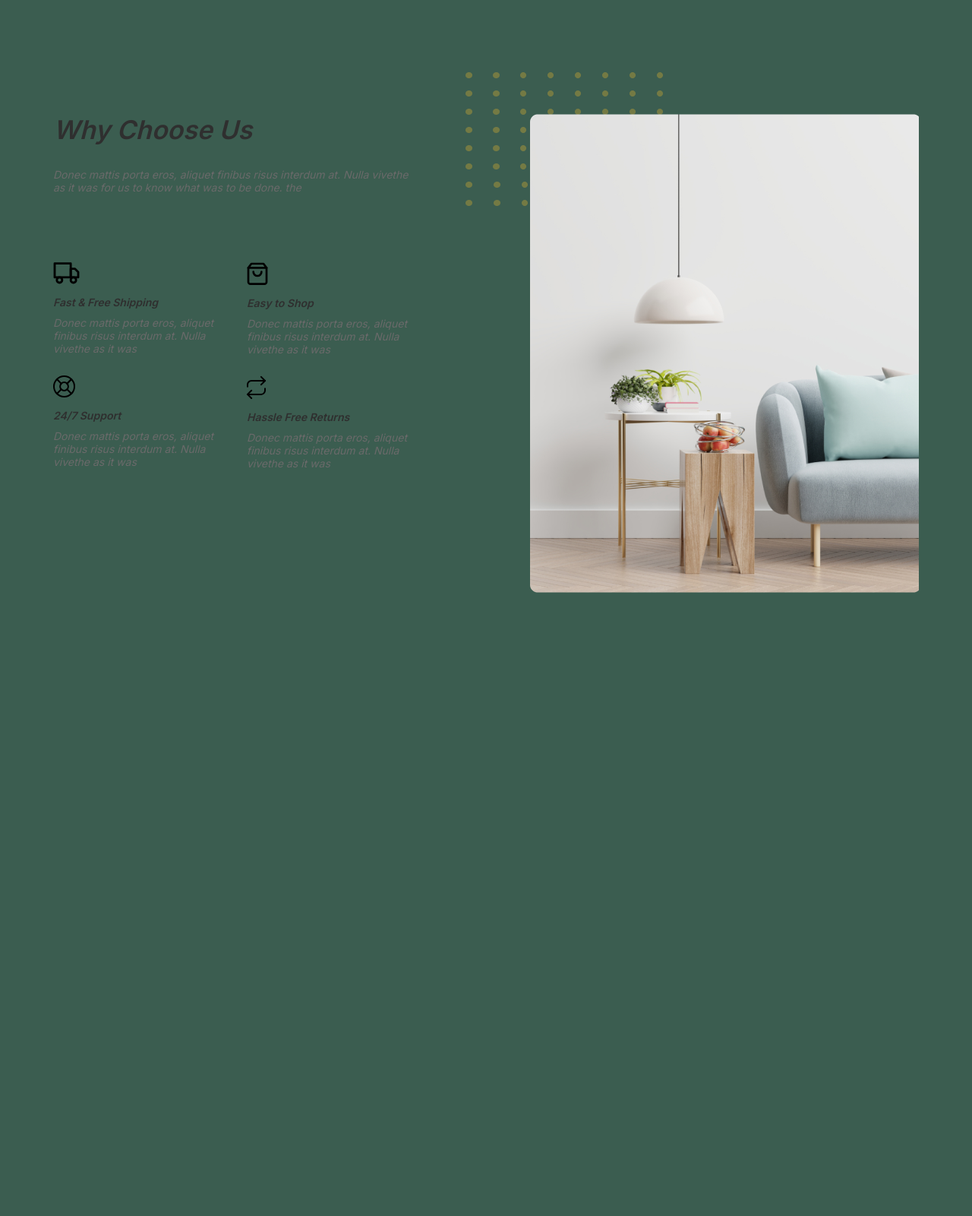
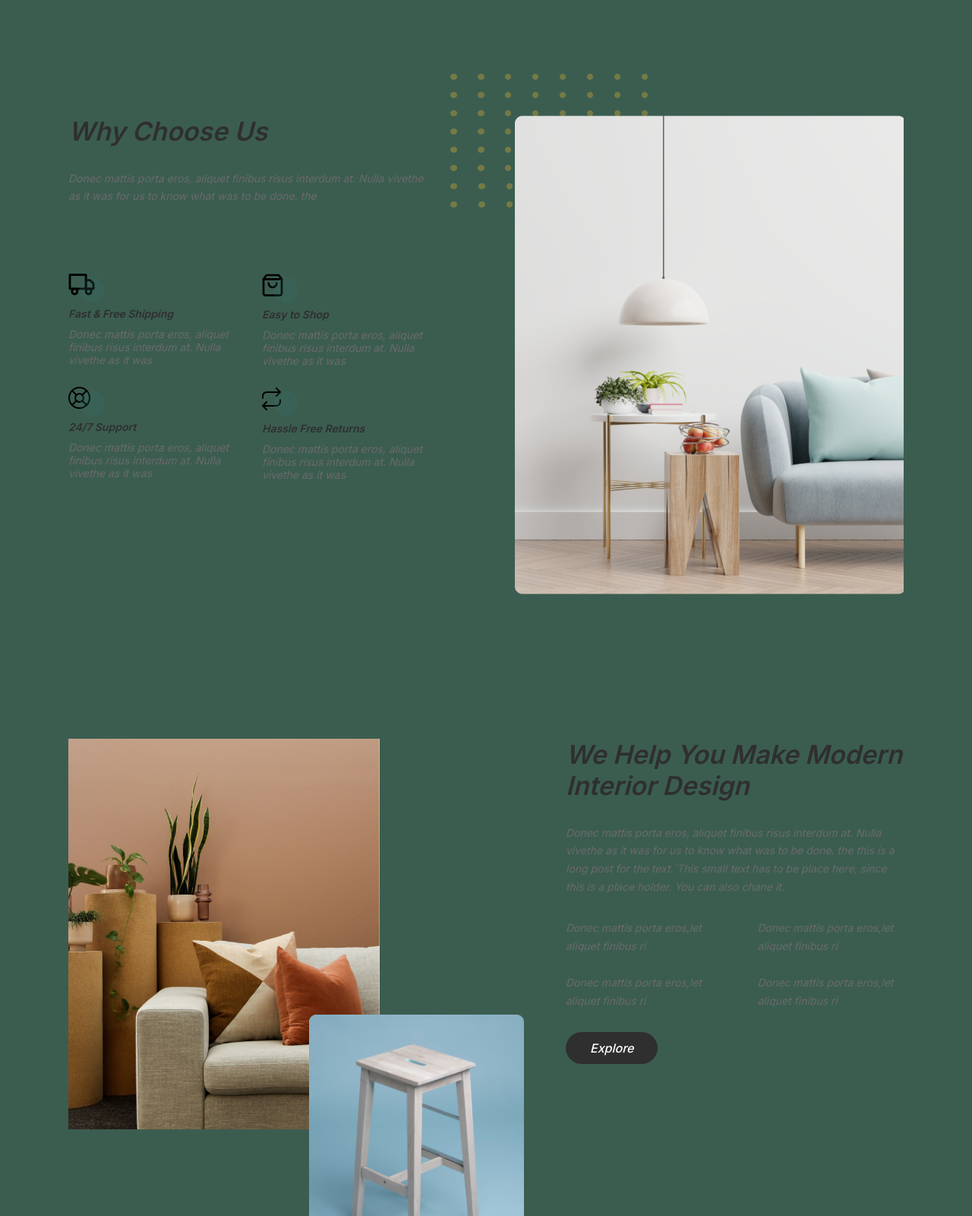
Before and after one commit to watermelonhater/Furni, a website built with Vite: page index.html in a window 1280 px wide. Shown: the part 1200-2800 px from the top of the page at 76% size. Before the commit the page ends 2170 px from the top, so only its background shows below. Built offline with nearby package versions, Linux system fonts and the light colour scheme.

Commit message:
second commit

```diff
--- a/index.html
+++ b/index.html
@@ -72,15 +72,15 @@
     <div class="container">
       <div class="products__inner">
         <div class="products__textbox">
-          <p class="products__title">
+          <h2 class="section__title">
             Crafted with excellent material.
-          </p>
-          <p class="products__text">
+          </h2>
+          <p class="section__text">
             Donec mattis porta eros, aliquet finibus risus interdum at. Nulla vivethe as it was for us to know what was
             to be done.
           </p>
           <div class="products__link">
-            <a href="#" class="products__link-inner">
+            <a href="#" class="grey-btn">
               Explore
             </a>
           </div>
@@ -128,16 +128,17 @@
       <div class="about__inner">
         <div class="about__content">
           <div class="about__textbox">
-            <h2 class="about__title">
+            <h2 class="section__title">
               Why Choose Us
             </h2>
-            <p class="about__subtitle">
+            <p class="section__text">
               Donec mattis porta eros, aliquet finibus risus interdum at. Nulla vivethe as it was for us to know what
               was to be done. the
             </p>
           </div>
           <div class="about__grid">
-            <div class="about__item">
+            <div class="about__item about__decor1">
+              <img src="src/images/about/circle-decor.svg" alt="decoration" class="about__circle1">
               <img src="src/images/about/1.svg" alt="about img" class="about__item-img">
               <p class="about__item-title">
                 Fast & Free Shipping
@@ -146,7 +147,8 @@
                 Donec mattis porta eros, aliquet finibus risus interdum at. Nulla vivethe as it was
               </p>
             </div>
-            <div class="about__item">
+            <div class="about__item about__decor2">
+              <img src="src/images/about/circle-decor.svg" alt="decoration" class="about__circle2">
               <img src="src/images/about/2.svg" alt="about img" class="about__item-img">
               <p class="about__item-title">
                 Easy to Shop
@@ -155,7 +157,8 @@
                 Donec mattis porta eros, aliquet finibus risus interdum at. Nulla vivethe as it was
               </p>
             </div>
-            <div class="about__item">
+            <div class="about__item about__decor3">
+              <img src="src/images/about/circle-decor.svg" alt="decoration" class="about__circle3">
               <img src="src/images/about/3.svg" alt="about img" class="about__item-img">
               <p class="about__item-title">
                 24/7 Support
@@ -164,7 +167,8 @@
                 Donec mattis porta eros, aliquet finibus risus interdum at. Nulla vivethe as it was
               </p>
             </div>
-            <div class="about__item">
+            <div class="about__item about__decor4">
+              <img src="src/images/about/circle-decor.svg" alt="decoration" class="about__circle4">
               <img src="src/images/about/4.svg" alt="about img" class="about__item-img">
               <p class="about__item-title">
                 Hassle Free Returns
@@ -182,6 +186,40 @@
       </div>
     </div>
   </section>
+  <section class="intro">
+    <div class="container">
+      <div class="intro__inner">
+        <div class="intro__decoration">
+          <img src="src/images/intro/1.png" alt="" class="intro__decor1">
+          <img src="src/images/intro/2.png" alt="" class="intro__decor2">
+          <img src="src/images/intro/3.png" alt="" class="intro__decor3">
+        </div>
+        <div class="intro__textbox">
+            <h2 class="section__title">
+              We help you make Modern Interior Design
+            </h2>
+            <p class="section__text intro__text">
+              Donec mattis porta eros, aliquet finibus risus interdum at. Nulla vivethe as it was for us to know what was to be done. the this is a long post for the text.`This small text has to be place here, since this is a place holder. You can also chane it.
+            </p>
+            <div class="intro__info">
+              <p class="intro__info-text1 section__text">
+                Donec mattis porta eros,let aliquet finibus ri
+              </p>
+              <p class="intro__info-text2 section__text">
+                Donec mattis porta eros,let aliquet finibus ri
+              </p>
+              <p class="intro__info-text3 section__text">
+                Donec mattis porta eros,let aliquet finibus ri
+              </p>
+              <p class="intro__info-text4 section__text">
+                Donec mattis porta eros,let aliquet finibus ri
+              </p>
+            </div>
+            <a href="#" class="grey-btn">Explore</a>
+        </div>
+      </div>
+    </div>
+  </section>
   <script type="module" src="/src/main.js"></script>
 </body>
 
--- a/src/scss/base/_base.scss
+++ b/src/scss/base/_base.scss
@@ -12,8 +12,9 @@ a {
 }
 
 .container {
-    max-width: 1140px;
+    max-width: 1120px;
     margin: 0 auto;
+    padding: 0 10px;
 }
 
 .visually-hidden {
--- a/src/scss/components/_button.scss
+++ b/src/scss/components/_button.scss
@@ -0,0 +1,16 @@
+@use 'variables' as *;
+
+.grey-btn {
+        color: $products-link-color;
+        background-color: $products-base-color;
+        font-style: italic;
+        font-weight: 500;
+        padding: 11px 32px;
+        border-radius: 30px;
+
+        &.grey-btn:hover {
+            color: $header-link-hover-color;
+            background-color: $header-link-hover-bgc;
+            border-color: $header-link-hover-border-color;
+        }
+}
--- /dev/null
+++ b/src/scss/components/_typography.scss
@@ -0,0 +1,20 @@
+@use 'variables' as *;
+
+.section {
+
+    &__title {
+        font-style: italic;
+        font-weight: 600;
+        font-size: 34px;
+        text-transform: capitalize;
+        color: $about-main-color;
+        margin-bottom: 30px;
+    }
+
+    &__text {
+        font-style: italic;
+        font-size: 14px;
+        color: $about-second-color;
+        line-height: 1.7;
+    }
+}
--- a/src/scss/layout/_about.scss
+++ b/src/scss/layout/_about.scss
@@ -14,21 +14,6 @@
 
     &__textbox {
         margin-bottom: 90px;
-    }
-
-    &__title {
-        font-style: italic;
-        font-weight: 600;
-        font-size: 34px;
-        text-transform: capitalize;
-        color: $about-main-color;
-        margin-bottom: 30px;
-    }
-
-    &__subtitle {
-        font-style: italic;
-        font-size: 14px;
-        color: $about-second-color;
     }
 
     &__grid {
@@ -72,4 +57,14 @@
         left: -85px;
         z-index: 1;
     }
+
+    &__decor1, &__decor2, &__decor3, &__decor4 {
+        position: relative;
+    }
+
+    &__circle1, &__circle2, &__circle3, &__circle4 {
+        position: absolute;
+        top: 5px;
+        left: 15px;
+    }
 }
--- /dev/null
+++ b/src/scss/layout/_intro.scss
@@ -0,0 +1,65 @@
+@use '../components/variables' as *;
+
+.intro {
+
+    &__inner {
+        display: flex;
+        justify-content: space-between;
+        gap: 55px;
+        margin-bottom: 185px;
+    }
+
+    &__textbox {
+        max-width: 445px;
+    }
+
+    &__text {
+        margin-bottom: 30px;
+    }
+
+    &__info {
+        display: grid;
+        grid-template-columns: repeat(2, 1fr);
+        grid-template-rows: repeat(2, 1fr);
+        grid-column-gap: 60px;
+        grid-row-gap: 25px;
+        margin-bottom: 40px;
+    }
+
+    &__info-text1 {
+        grid-area: 1 / 1 / 2 / 2;
+    }
+
+    &__info-text2 {
+        grid-area: 1 / 2 / 2 / 3;
+    }
+
+    &__info-text3 {
+        grid-area: 2 / 1 / 3 / 2;
+    }
+
+    &__info-text4 {
+        grid-area: 2 / 2 / 3 / 3;
+    }
+
+    &__decoration {
+        display: grid;
+        grid-template-columns: repeat(2, 1fr);
+        grid-template-rows: repeat(2, 1fr);
+        grid-column-gap: 33px;
+        grid-row-gap: 23px;
+    }
+
+    &__decor1 {
+        // grid-column: -1 / 1;
+        grid-area: 1 / 1 / 3 / 3;
+    }
+
+    &__decor2 {
+        grid-area: 2 / 2 / 3 / 3;
+    }
+
+    &__decor3 {
+        grid-area: 2 / 2 / 3 / 3;
+    }
+}
--- a/src/scss/layout/_products.scss
+++ b/src/scss/layout/_products.scss
@@ -13,35 +13,6 @@
         display: flex;
         flex-direction: column;
         gap: 33px;
-    }
-
-    &__title {
-        font-size: 34px;
-        font-weight: 600;
-        font-style: italic;
-        color: $products-base-color;
-    }
-
-    &__text {
-        font-size: 14px;
-        font-style: italic;
-        color: $products-second-color;
-        line-height: 1.7;
-    }
-
-    &__link-inner {
-        color: $products-link-color;
-        background-color: $products-base-color;
-        font-style: italic;
-        font-weight: 500;
-        padding: 11px 32px;
-        border-radius: 30px;
-    }
-
-    &__link-inner:hover {
-        color: $header-link-hover-color;
-        background-color: $header-link-hover-bgc;
-        border-color: $header-link-hover-border-color;
     }
 
     &__items {
--- a/src/scss/main.scss
+++ b/src/scss/main.scss
@@ -5,4 +5,7 @@
 @use 'layout/header.scss';
 @use 'layout/about.scss';
 @use 'layout/products.scss';
+@use 'layout/intro.scss';
 @use 'components/variables.scss';
+@use 'components/button.scss';
+@use 'components/typography.scss';
```
Also changed, not shown: src/images/about/circle-decor.svg (added), src/images/intro/1.png (added), src/images/intro/2.png (added), src/images/intro/3.png (added).
